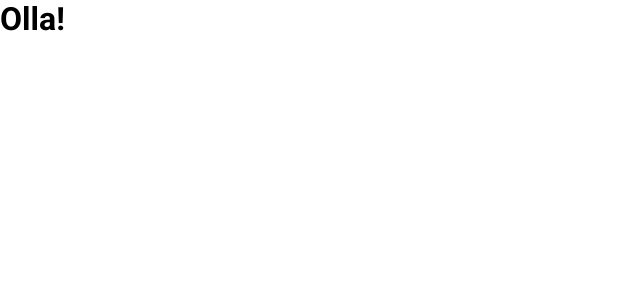
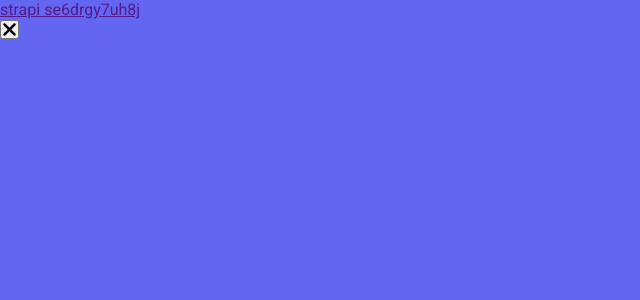
Before and after one commit to theblaisecode/Smilga-React-Course, a React (Vite) app in the folder course projects/strapi-submenu/: page / in a window 1280 px wide. Shown: the top 300 px of the page, without its empty margins (0-640 px from the left). Built offline with nearby package versions, Linux system fonts and the light colour scheme.

Commit message:
first commit

```diff
--- a/course projects/strapi-submenu/src/App.jsx
+++ b/course projects/strapi-submenu/src/App.jsx
@@ -1,10 +1,11 @@
+import Navbar from "./components/Navbar/Navbar";
+
 function App() {
-
   return (
     <>
-      <h1>Olla!</h1>
+      <Navbar />
     </>
-  )
+  );
 }
 
-export default App
+export default App;
--- /dev/null
+++ b/course projects/strapi-submenu/src/components/Navbar/Navbar.jsx
@@ -0,0 +1,35 @@
+import sublinks from "../../data";
+import "./Navbar.css";
+
+function Navbar({ isMobile, openCloseSidebar }) {
+  return (
+    <nav>
+      <div className="container">
+        <div className="navContent">
+          <div className="logo">
+            <a href="">strapi se6drgy7uh8j</a>
+          </div>
+
+          <button onClick={() => openCloseSidebar()}>
+            <i className="fa-solid fa-xmark fa-xl"></i>
+          </button>
+
+          <div className="allLinks">
+            <ul className={isMobile ? "menuLinks active" : "menuLinks"}>
+              {sublinks.map((pageLinks) => {
+                console.log(pageLinks);
+                // return (
+                //   <li>
+                //     <a href=""></a>
+                //   </li>
+                // );
+              })}
+            </ul>
+          </div>
+        </div>
+      </div>
+    </nav>
+  );
+}
+
+export default Navbar;
--- a/course projects/strapi-submenu/src/style.css
+++ b/course projects/strapi-submenu/src/style.css
@@ -1,3 +1,9 @@
+:root {
+  --bg: #6366f1;
+  --textLight: #ffffff;
+  --textDark: #64748b;
+}
+
 * {
   margin: 0;
   padding: 0;
@@ -12,7 +18,7 @@ body {
   font-size: 1.6rem;
   font-family: "Roboto", sans-serif;
   background: var(--bg);
-  color: var(--textColor);
+  color: var(--textLight);
   height: 100vh;
   justify-content: center;
   align-items: center;
```
Also changed, not shown: course projects/strapi-submenu/src/GlobalContext.jsx (added), course projects/strapi-submenu/src/components/Hero/Hero.css (added), course projects/strapi-submenu/src/components/Hero/Hero.jsx (added), course projects/strapi-submenu/src/components/Navbar/Navbar.css (added), course projects/strapi-submenu/src/components/Sidebar/Sidebar.css (added), course projects/strapi-submenu/src/components/Sidebar/Sidebar.jsx (added), course projects/strapi-submenu/src/components/Submenu/Submenu.css (added), course projects/strapi-submenu/src/components/Submenu/Submenu.jsx (added), 1 other file (tests, documents, lock files or other folders).
